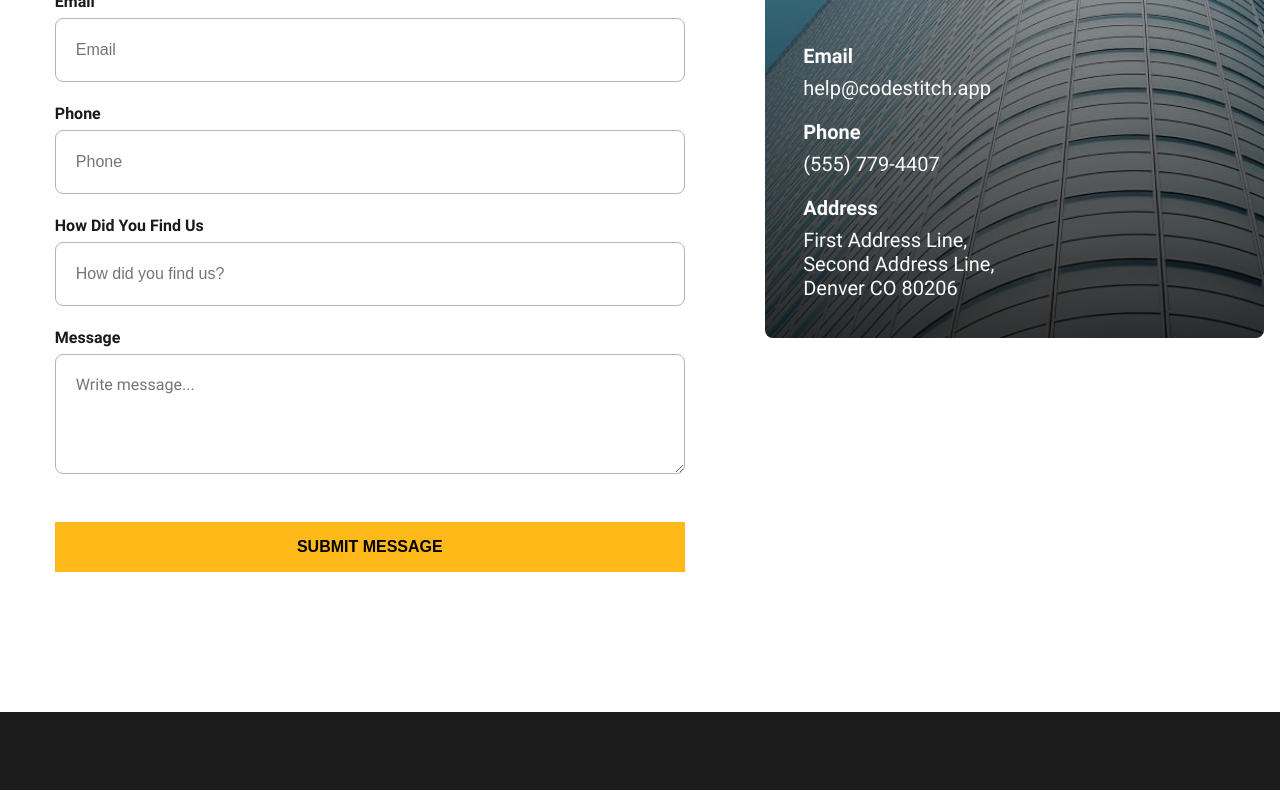
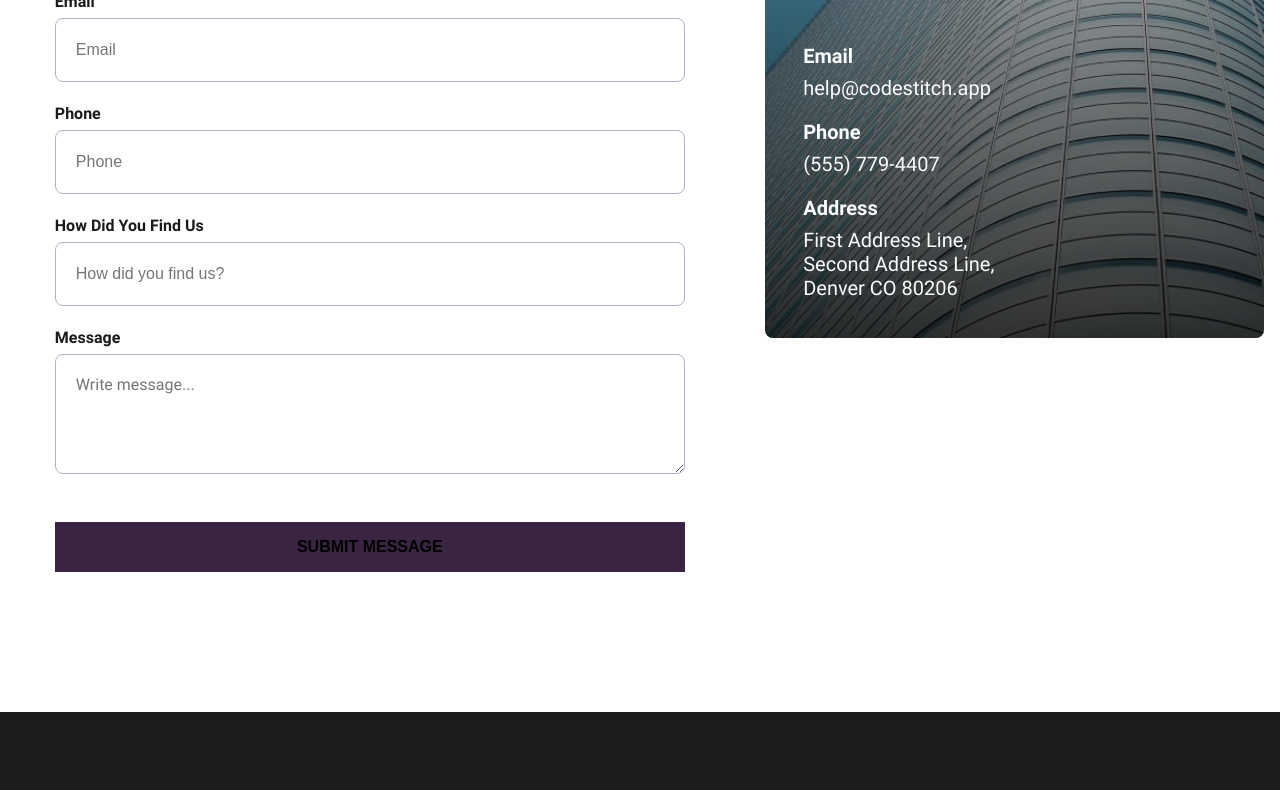
Before and after one commit to jakebiller19/test-site, an Eleventy site: page src/content/pages/contact.html in a window 1280 px wide. Shown: the part 903-1693 px from the top of the page. Built offline with nearby package versions, Linux system fonts and the light colour scheme; Eleventy itself is replaced by a stand-in of ours; files that its build step writes are made by us from their sources.

Commit message:
color changes

```diff
--- a/src/assets/css/root.css
+++ b/src/assets/css/root.css
@@ -5,7 +5,7 @@
 /* CodeStitch Root and Helpers */
 @media only screen and (min-width: 0em) {
   :root {
-    --primary: #ffba19;
+    --primary: #392442;
     --primaryLight: #ffd675;
     --secondary: #001f3f;
     --secondaryLight: #001f3f;
```
Also changed, not shown: src/_includes/components/header.html (+2 -2 lines).
